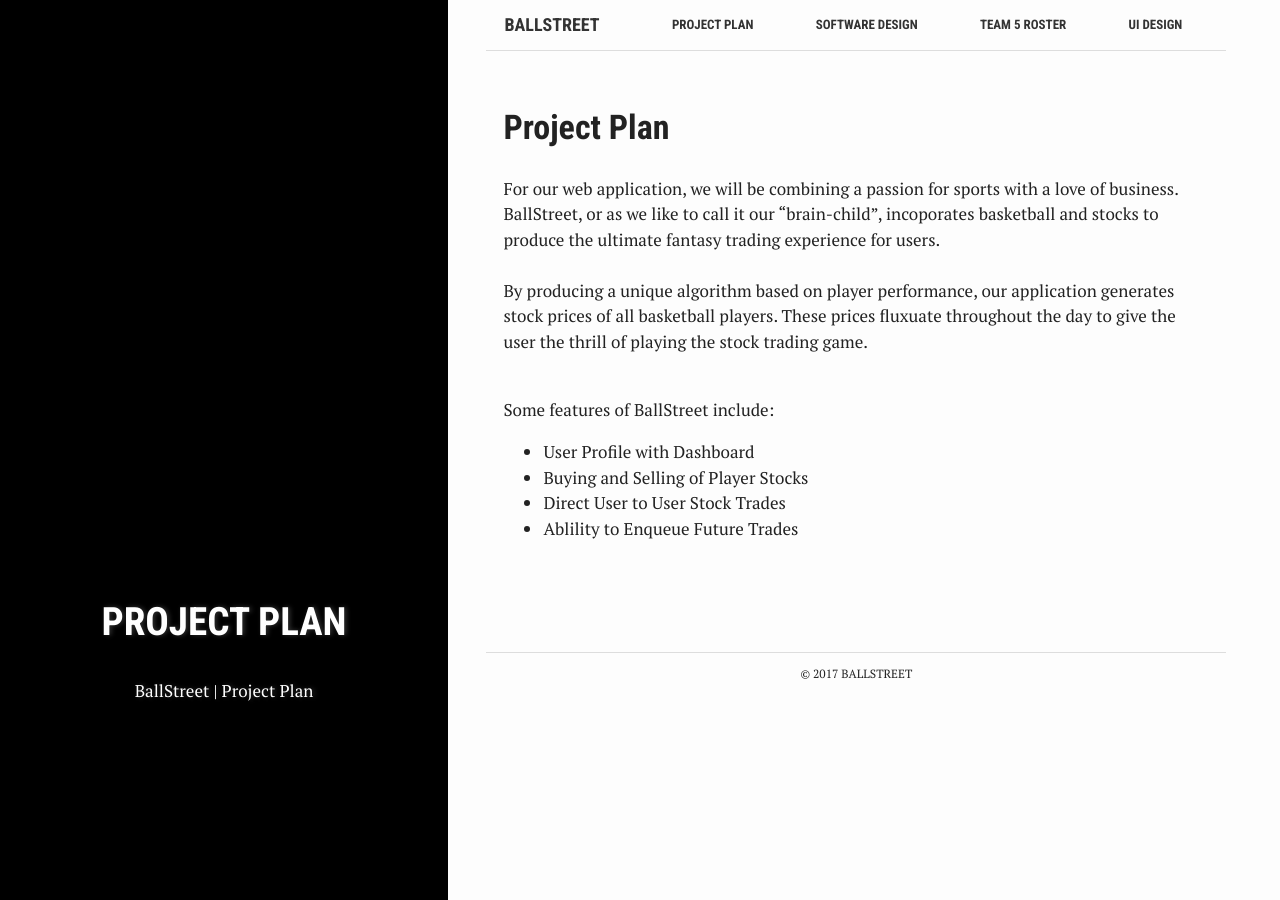
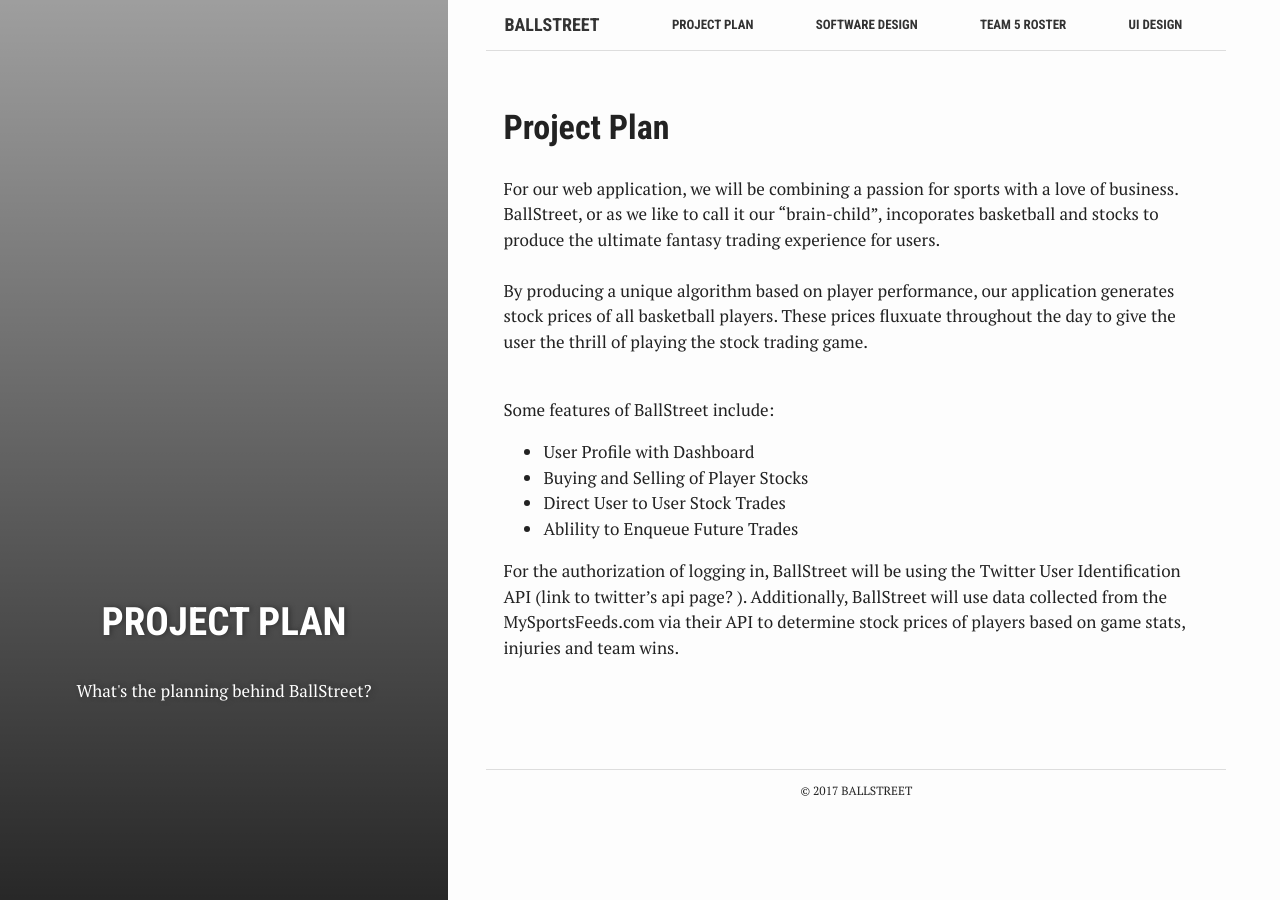
Before and after one commit to ufrauq/Ball-Street, a Jekyll site: the page built from project-plan.md, in a window 1280 px wide. Built offline with Jekyll 4.4.1, drawn with Linux system fonts in a browser that asks for light colours.

Commit message:
Update project-plan.md

```diff
--- a/project-plan.md
+++ b/project-plan.md
@@ -1,10 +1,10 @@
 ---
-bg: "planning.jpg"
+bg: "planningMainImage.jpg"
 layout: page
 title: "Project Plan"
 crawlertitle: "BallStreet | Project Plan"
 permalink: /project-plan/
-summary: "BallStreet | Project Plan"
+summary: "What's the planning behind BallStreet?"
 active: Project-Plan
 ---
 # Project Plan
@@ -20,3 +20,5 @@ Some features of BallStreet include:
 <li> Direct User to User Stock Trades</li>
 <li> Ablility to Enqueue Future Trades</li>
 </ul>
+
+For the authorization of logging in, BallStreet will be using the Twitter User Identification API (link to twitter's api page? ). Additionally, BallStreet will use data collected from the MySportsFeeds.com via their API to determine stock prices of players based on game stats, injuries and team wins.
```
